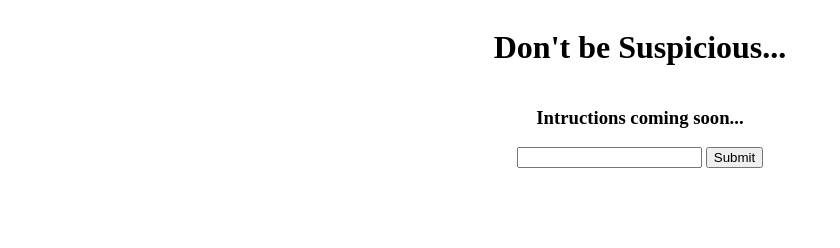
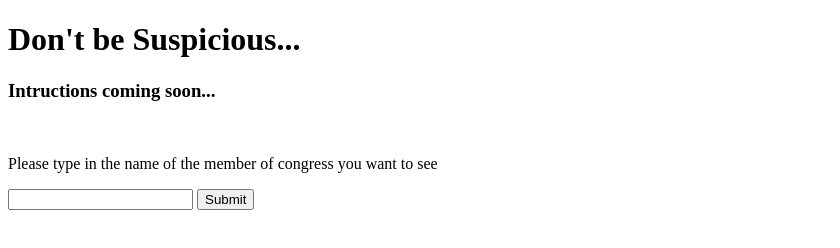
Before and after one commit to rachelheyvaert/congress-stocks, a plain HTML site: page index.html in a window 1280 px wide. Shown: the whole page, without its empty margins (0-840 px from the left). Drawn offline with Linux system fonts and the light colour scheme; no server answers.

Commit message:
Updating html ID and Class

```diff
--- a/index.html
+++ b/index.html
@@ -5,29 +5,27 @@
     <meta http-equiv="X-UA-Compatible" content="IE=edge">
     <meta name="viewport" content="width=device-width, initial-scale=1.0">
     <title>Congress Stocks</title>
-    <script src='js/index.js' defer></script>
+
   <link rel='stylesheet' href='index.css'/>
 </head>
-<body>
-    <div id= 'main'>
+<body class="main">
+    <div id= 'Intro'>
     <h1>Don't be Suspicious...</h1>
     <h3> Intructions coming soon...</h3>
+    <br>
+    <p>Please type in  the name of the member of congress you want to see</p>
     <form id='stock-search-form'>
         <input id='search' type='text' name='search'>
-        <input type='submit' name='submit'/>
+        <button id="submitBtn">Submit</button>
       </form>
 
-      <div id='congress-container'>
+      <div class="results" id='congress-container'>
         <ul id='stock-list'>
-
-        </ul>
-
-        <ul id='repos-list'>
-
         </ul>
       </div>
 
 
 </div>
+<script src='index.js' defer></script>
 </body>
 </html>
```
